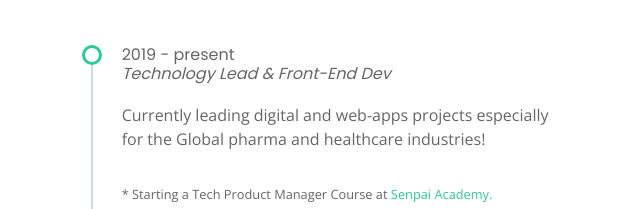
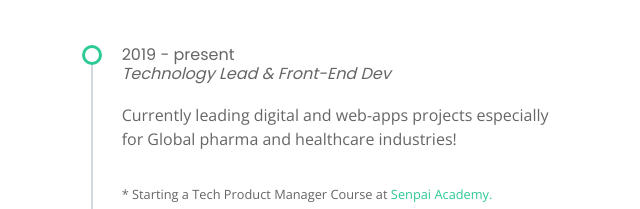
Before and after one commit to RafaelSoufer/personal-site, a plain HTML site: page index.html in a window 1280 px wide. Shown: the part 2540-2749 px from the top of the page, 380-1020 px from the left. Drawn offline with nearby package versions, Linux system fonts and the light colour scheme; animation ran at ten frames a second; a script that the page names is missing.

Commit message:
Update Html Texts

```diff
--- a/index.html
+++ b/index.html
@@ -221,8 +221,8 @@
           <ul class="timeline mt-5">
 
             <li>
-              <h6>2019 - present <br/> <i>Technology Lead & Front-End Dev  </i></h6>
-              <p>Currently leading digital and web-apps projects especially for the Global pharma and healthcare industries!</p>
+              <h6>2019 - present <br/> <i>Technology Lead & Front-End Dev</i></h6>
+              <p>Currently leading digital and web-apps projects especially for Global pharma and healthcare industries!</p>
                   <p><small>* Starting a Tech Product Manager Course at <a href="https://senpaiacademy.com/uy/cursos/productos-digitales/tech-product-manager/">Senpai Academy.</a> </small></p>
               </p>
 
```
